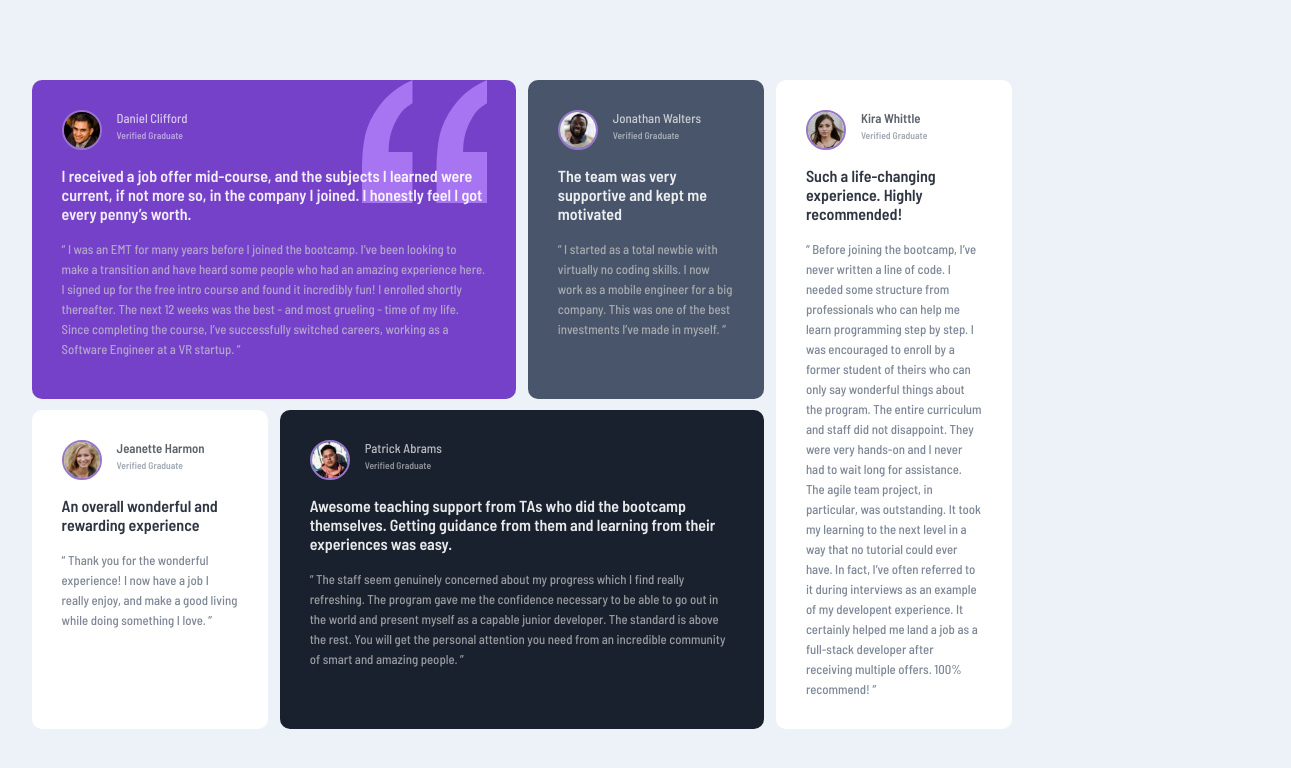
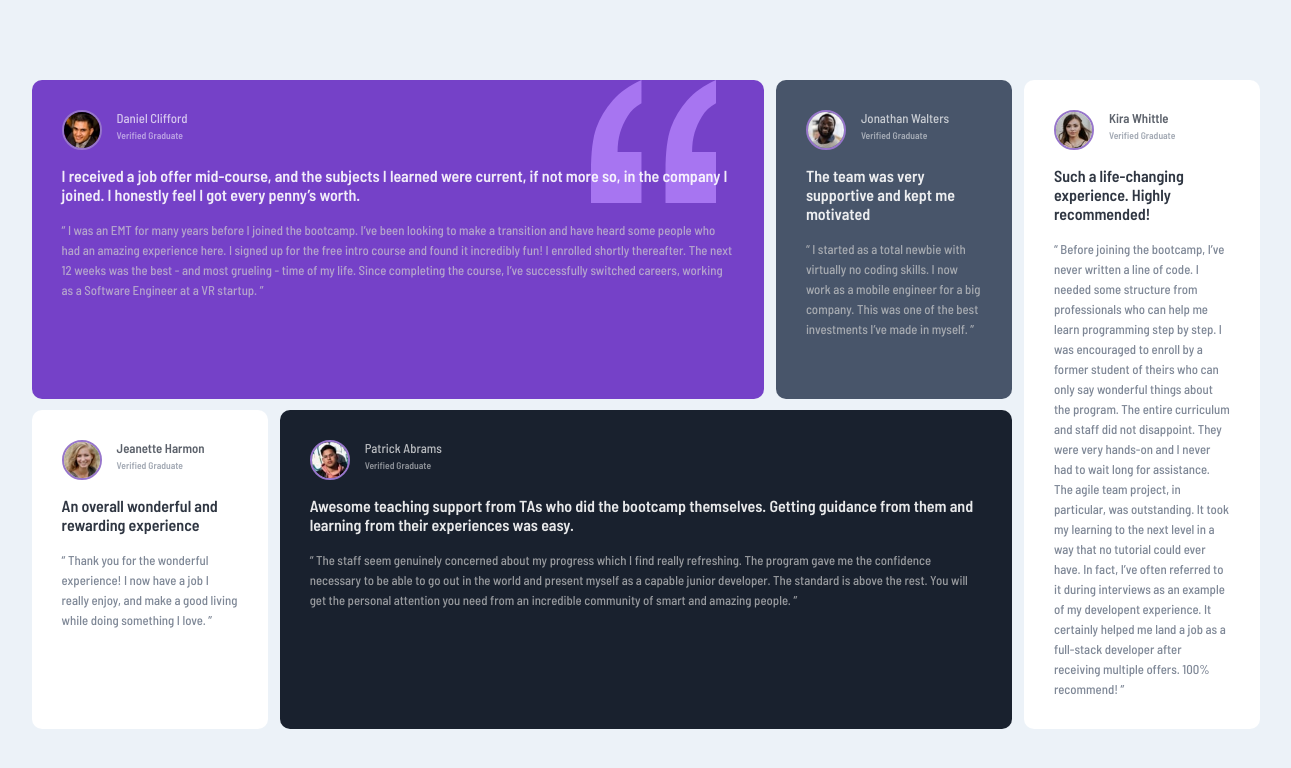
Before and after one commit to mjarvil/testimonial-grid, a plain HTML site: page index.html in a window 1536 px wide. Shown: the whole page, without its empty margins (122-1413 px from the left). Drawn offline with Linux system fonts and the light colour scheme.

Commit message:
fixed grid layout

```diff
--- a/css/styles.css
+++ b/css/styles.css
@@ -155,15 +155,15 @@ body {
   }
 
   .grid-1 {
-    grid-column: 1/3;
+    grid-column: 1/4;
     grid-row: 1/2;
   }
   .grid-2 {
-    grid-column: 3/4;
+    grid-column: 4/5;
     grid-row: 1/2;
   }
   .grid-3 {
-    grid-column: 4/5;
+    grid-column: 5/6;
     grid-row: 1/3;
   }
 
@@ -173,7 +173,7 @@ body {
   }
 
   .grid-5 {
-    grid-column: 2/4;
+    grid-column: 2/5;
     grid-row: 2/3;
   }
 
```
